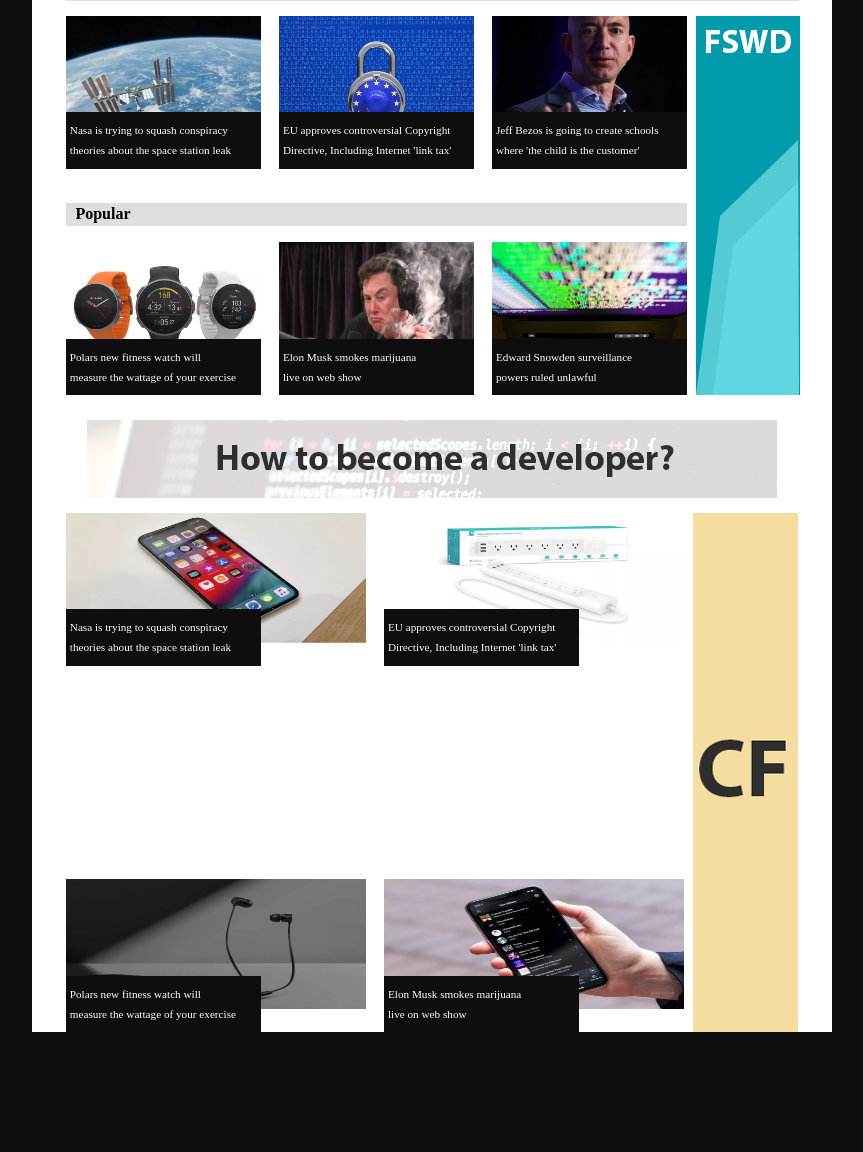
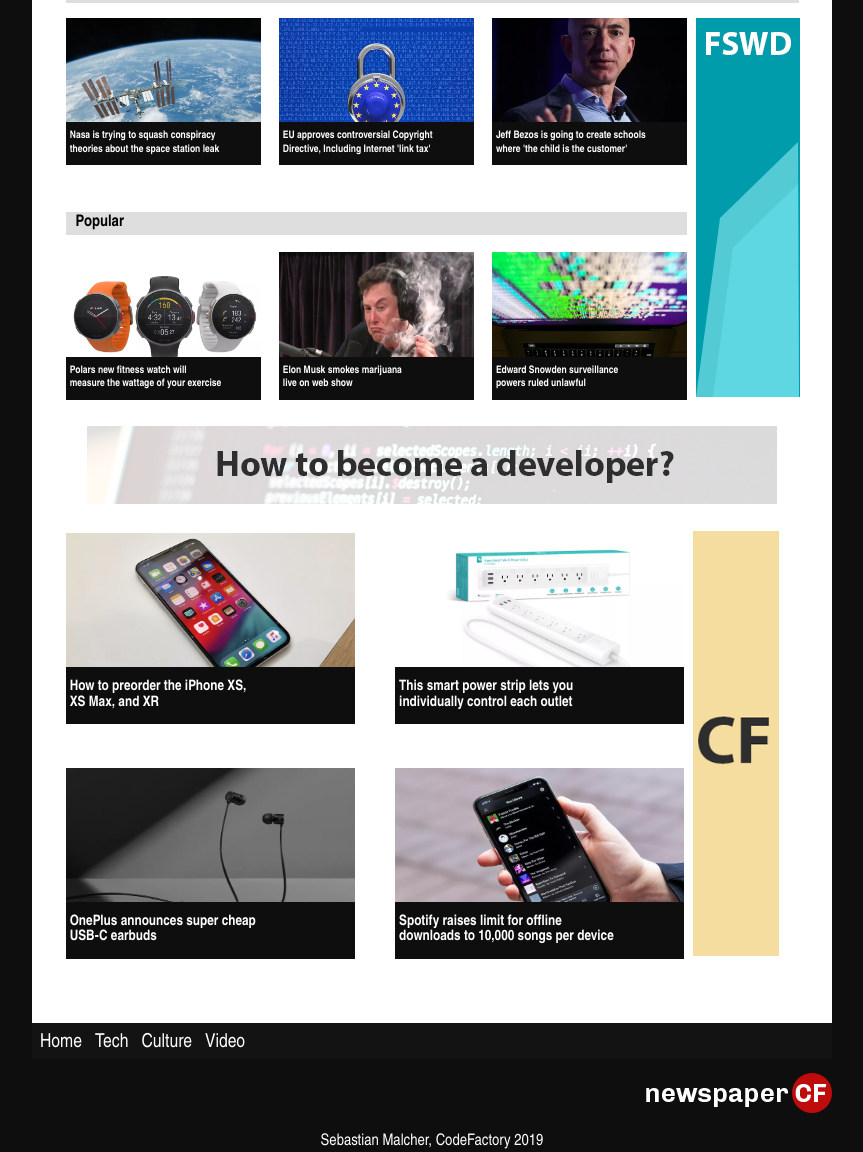
Before and after one commit to SebiCF/WF-SebastianMalcher-CodeReview-01, a plain HTML site: page index.html in a window 1280 px wide. Shown: the part 216-1368 px from the top of the page, without its empty margins (208-1071 px from the left). Before the commit the page ends 1248 px from the top, so only its background shows below. Drawn offline with Linux system fonts and the light colour scheme.

Commit message:
Many changes, base site almost finished

```diff
--- a/css/style.css
+++ b/css/style.css
@@ -1,5 +1,6 @@
 body {
     background-color: #0E0E0E;
+    font-family: "Arial Narrow", sans-serif;
 }
 
 #main {
@@ -19,7 +20,7 @@ body {
 
 }
 
-#header > img {
+#header  img {
    margin-top: 22px;
        margin-left: 12%;
 }
@@ -35,6 +36,9 @@ body {
     top: 110px;
     position: relative;
     background-color: white;
+    max-width: 800px;
+     margin: auto;
+
 }
 
 div[class^=headerdiv] {
@@ -54,30 +58,45 @@ margin-top: -24%;
 
 
 
-.flex1{
+div[class^=flex1]{
     display: flex;
     flex-wrap: wrap;
     margin-left: 3.1%;
     margin-right: 3.1%;
-
-
 }
-.flexc1{
+.flex1even{
+    align-content: space-around;
+}
+img[class^=imgscale]{
   width: 100%;
   height: 130px;
   display: block;
 }
+
+.flexdiv > .imgscalemore{
+height: 170px;
+}
+
 .flexdiv > p {
-    padding: 4px;
+    padding: 3.9px;
         padding-top: 8px;
         padding-bottom: 8px;
         background-color: #0E0E0E;
         color: white;
-    bottom: -34px;
+        bottom: -28px;
         position: absolute;
-    width: 187.5px;
-    font-size: 0.7em;
-    line-height: 1.8em;
+        width: 96%;
+        font-size: 0.65em;
+        line-height: 1.3em;
+        font-weight: bold;
+}
+.flex1even > .imggrow > p {
+    bottom: -58%;
+        width: 97.3%;
+        font-size: 0.9em;
+        line-height: 1.1em;
+        padding-top: 13px;
+        padding-bottom: 13px;
 }
 
 .flexdiv{
@@ -88,36 +107,31 @@ margin-top: -24%;
           position: relative;
 
 }
-.flexc12{
+.flexadjust{
 
       margin-top: -20.3%;
-
+}
+.flexadjust2{
+margin-top: -26%;
 }
 
 div > .imggrow {
-    width: 40%;
+    width: 38.5%;
+    margin-left: 1.2%;
 }
 
-.flexc2{
-    height: 88%;
-    width: 50%;
-    margin: 8px;
-    margin-top: -4px;
-}
 
-#flexc21 {
-    margin-right: 15px;
-    margin-left: 10px;
-    margin-top: -4px;
-    height: 102%;
-}
-
-#flex2{
+#flexbanner{
     height: 100%;
     width: 100%;
     display: flex;
     justify-content: center;
-    margin-top: 25px;
+    margin-top: 22px;
+    margin-bottom: 7px;
+}
+
+#imgright{
+    margin-left: 4.2%;
 }
 .flex1 > .flexc23{
     margin-top: -44.6%;
@@ -126,17 +140,37 @@ div > .imggrow {
 }
 img[class^=banner] {
     align-self: flex-start;
-margin-top: 2%;
+        margin-top: 15%;
         }
-#banner1 {
-    margin-top: -32.5%;
-    height: 40%;
+.banner1{
+    height: 425px;
+        width: 100%;
+}
+div[class^=footer]{
+    height: 60px;
+    max-width: 800px;
+     margin: auto;
+     position: relative;
 }
 
-#howtobanner {
-    margin-left: 15px;
+div[class=footer1]{
+    height: 110px;
+    display: flex;
+flex-wrap: wrap;
+justify-content: flex-end;
+    background-color: #0E0E0E;
 }
 
+div[class=footer2]{
+    height: 100%;
+    color: white;
+    background-color: #0E0E0E;
+    text-align: center;
+}
+
+#footerlogo {
+align-self: flex-end;
+}
 ul {
     list-style-type: none;
     margin: 0;
@@ -168,5 +202,11 @@ li a {
      width: 100%;
          margin: auto;
     }
+    #navbar2 {
 
+        background-color: #131313;
+         max-width: 800px;
+         width: 100%;
+
+             align-self: flex-start;
         }
--- a/index.html
+++ b/index.html
@@ -11,15 +11,15 @@
     <div id="main">
         <p>hhhhh</p>
         <div id="header">
-            <img id="logo" src="./pictures/logo.png" alt="??">
-            <img src="./pictures/fswdbanner1.png" alt="">
+            <img id="logo" src="./pictures/logo.png" alt="NewspaperCF logo" title="NewspaperCF logo">
+            <a href="https://www.codefactory.wien/"><img src="./pictures/banner-1.png" alt="banner1" title="banner1"></a>
         </div>
         <div id="navbar">
             <ul>
-                <li id="left"><a href="index.html" title="">Home</a></li>
-                <li><a href="products.html" title="">Tech</a></li>
-                <li><a href="services.html" title="">Culture</a></li>
-                <li><a href="about.html" title="">Video</a></li>
+                <li id="left"><a href="index.html" title="Home">Home</a></li>
+                <li><a href="products.html" title="Tech">Tech</a></li>
+                <li><a href="services.html" title="Culture">Culture</a></li>
+                <li><a href="about.html" title="Video">Video</a></li>
             </ul>
         </div>
         <div id="article">
@@ -29,28 +29,29 @@
             </div>
             <div class="flex1">
                 <div class="flexdiv">
-                    <img class="flexc1" src="./pictures/nasa.png" alt="">
+                    <img class="imgscale" src="./pictures/nasa.png" alt="nasa"title="nasa">
                     <p>Nasa is trying to squash conspiracy<br>theories about the space station leak</p>
                 </div>
                 <div class="flexdiv">
-                    <img class="flexc1" src="./pictures/eu.png" alt="">
+                    <img class="imgscale" src="./pictures/eu.png" alt="EU" title="eu">
                     <p>EU approves controversial Copyright<br> Directive, Including Internet 'link tax'</p>
                 </div>
                 <div class="flexdiv">
-                    <img class="flexc1" src="./pictures/bezos.png" alt="">
+                    <img class="imgscale" src="./pictures/jeff.png" alt="jeff" title="jeff">
                     <p>Jeff Bezos is going to create schools<br>where 'the child is the customer'</p>
                 </div>
-                <img class="banner" src="./pictures/fswdbanner2.png" alt="">
-                <div class="flexdiv flexc12">
-                    <img class="flexc1" src="./pictures/watches.png" alt="">
+                <a href="https://www.codefactory.wien/">
+                <img class="banner" src="./pictures/banner-2.png" alt="banner2" title="banner2"></a>
+                <div class="flexdiv flexadjust">
+                    <img class="imgscale" src="./pictures/polar.png" alt="polar" title="polar">
                     <p>Polars new fitness watch will<br>measure the wattage of your exercise</p>
                 </div>
-                <div class="flexdiv flexc12">
-                    <img class="flexc1" src="./pictures/musksmokes.png" alt="">
+                <div class="flexdiv flexadjust">
+                    <img class="imgscale" src="./pictures/musk.jpg" alt="musk" title="musk">
                     <p>Elon Musk smokes marijuana<br> live on web show</p>
                 </div>
-                <div class="flexdiv flexc12">
-                    <img class="flexc1" src="./pictures/snowden.png" alt="">
+                <div class="flexdiv flexadjust">
+                    <img class="imgscale" src="./pictures/snowden.jpg" alt="snowden" title="snowden">
                     <p>Edward Snowden surveillance<br> powers ruled unlawful</p>
                 </div>
             </div>
@@ -58,40 +59,48 @@
                 <b>Popular</b>
             </div>
 
-            <div id="flex2">
-                <img src="./pictures/developerbanner.png" alt="">
+            <div id="flexbanner"><a href="https://www.codefactory.wien/">
+
+                <img src="./pictures/banner-3.png" alt="banner3" title="banner3"></a>
             </div>
-            <div class="flex1 ">
+            <div class="flex1even">
                 <div class="flexdiv imggrow">
-                    <img class="flexc1" src="./pictures/mac.png" alt="">
-                    <p>Nasa is trying to squash conspiracy<br>theories about the space station leak</p>
+                    <img class="imgscalemore" src="./pictures/iphone.png" alt="iphone" title="iphone">
+                    <p>How to preorder the iPhone XS,<br>XS Max, and XR</p>
                 </div>
-                <div class="flexdiv imggrow">
-                    <img class="flexc1" src="./pictures/power.png" alt="">
-                    <p>EU approves controversial Copyright<br> Directive, Including Internet 'link tax'</p>
+                <div id="imgright"class="flexdiv imggrow">
+                    <img class="imgscalemore" src="./pictures/smart.png" alt="smart" title="smart">
+                    <p>This smart power strip lets you<br>individually control each outlet</p>
                 </div>
-                <img class="banner" src="./pictures/cfbanner.png" alt="">
-                <div class="flexdiv flexc12 imggrow">
-                    <img class="flexc1" src="./pictures/earbuds.png" alt="">
-                    <p>Polars new fitness watch will<br>measure the wattage of your exercise</p>
+                <a href="https://www.codefactory.wien/">
+                <img class="banner1" src="./pictures/banner-4.png" alt="banner4" title="banner4"></a>
+                <div class="flexdiv flexadjust2 imggrow">
+                    <img class="imgscalemore" src="./pictures/one.png" alt="one.png" title="one.png">
+                    <p>OnePlus announces super cheap<br>USB-C earbuds</p>
                 </div>
-                <div class="flexdiv flexc12 imggrow">
-                    <img class="flexc1" src="./pictures/spotify.png" alt="">
-                    <p>Elon Musk smokes marijuana<br> live on web show</p>
+                <div id="imgright"class="flexdiv flexadjust2 imggrow">
+                    <img class="imgscalemore" src="./pictures/phone.png" alt="phone" title="phone">
+                    <p>Spotify raises limit for offline<br>downloads to 10,000 songs per device</p>
                 </div>
             </div>
-            <!--
-<div class="flex1">
-    <img class="flexc2" id="flexc21" src="./pictures/mac.png" alt="">
-    <img class="flexc2" src="./pictures/power.png" alt="">
+            <div class="footer">
+            </div>
 
-    </div>
-    <img class="banner" id ="banner1" src="./pictures/cfbanner.png" alt="">
-    <div class="flex1">
-        <img class="flexc2 flexc23" src="./pictures/earbuds.png" alt="">
-        <img class="flexc2 flexc23" src="./pictures/spotify.png" alt="">
-
-        </div>-->
+            <div class="footer1">
+                <div id="navbar2">
+                    <ul>
+                        <li id="left"><a href="index.html" title="Home">Home</a></li>
+                        <li><a href="products.html" title="Tech">Tech</a></li>
+                        <li><a href="services.html" title="Culture">Culture</a></li>
+                        <li><a href="about.html" title="Video">Video</a></li>
+                    </ul>
+                </div>
+                <a href="https://www.codefactory.wien/">
+                <img src="./pictures/logo.png" id="footerlogo" alt="NewspaperCF logo" title="NewspaperCF logo"></a>
+            </div>
+            <div class="footer2">
+                Sebastian Malcher, CodeFactory 2019
+            </div>
 </body>
 
 </html>
```
Also changed, not shown: pictures/banner-1.png (renamed from pictures/fswdbanner1.PNG), pictures/banner-2.png (renamed from pictures/fswdbanner2.PNG), pictures/banner-3.png (renamed from pictures/developerbanner.PNG), pictures/banner-4.png (renamed from pictures/cfbanner.PNG), pictures/iphone.png (renamed from pictures/mac.PNG), pictures/jeff.png (renamed from pictures/bezos.PNG), pictures/musk.jpg (renamed from pictures/musksmokes.PNG), pictures/one.png (renamed from pictures/earbuds.PNG), pictures/phone.png (renamed from pictures/spotify.PNG), pictures/polar.png (renamed from pictures/watches.PNG), pictures/smart.png (renamed from pictures/power.PNG), pictures/snowden.jpg (renamed from pictures/snowden.PNG). Lines whose indentation alone changed are shown as unchanged.
